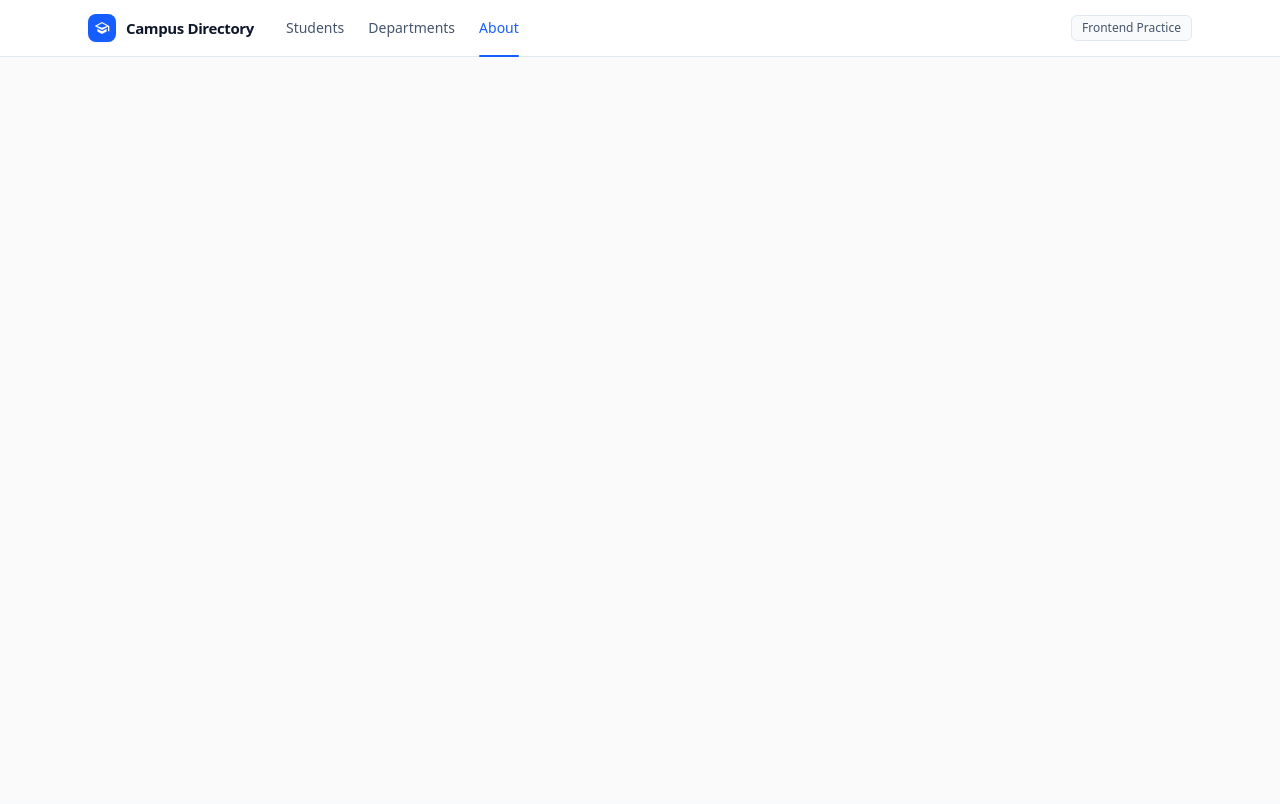
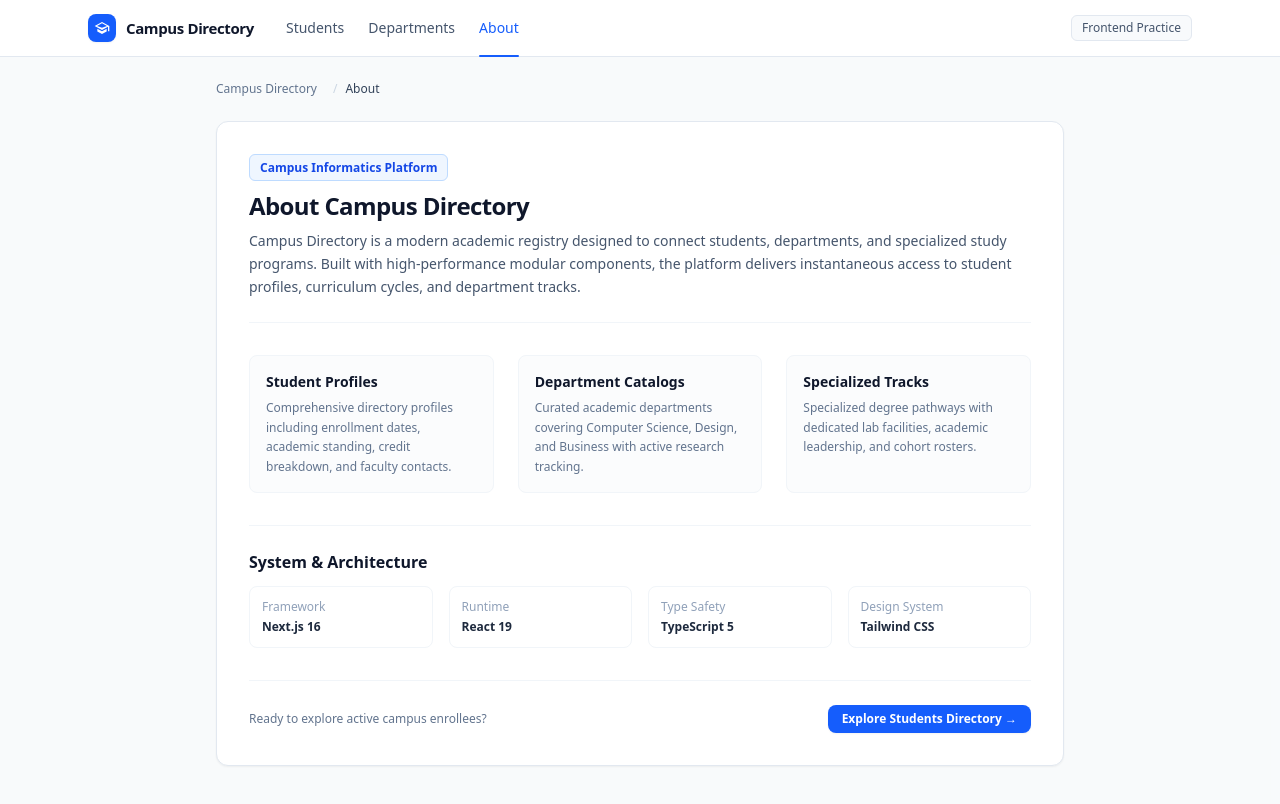
Before and after one commit to Jilanmansuri/student_directory_project, a Next.js app: page /about in a window 1280 px wide. Shown: the top 804 px of the page. Built offline with nearby package versions, Linux system fonts and the light colour scheme.

Commit message:
feat: add student and department directory pages with dynamic routing

```diff
--- a/src/app/about/page.tsx
+++ b/src/app/about/page.tsx
@@ -1,10 +1,109 @@
-export default function About() {
+import { Metadata } from "next";
+import Link from "next/link";
+import Breadcrumb from "@/components/Breadcrumb";
+
+export const metadata: Metadata = {
+  title: "About | Campus Directory",
+  description: "About the Campus Directory academic records and student registry platform.",
+};
+
+export default function AboutPage() {
+  const highlights = [
+    {
+      title: "Student Profiles",
+      description:
+        "Comprehensive directory profiles including enrollment dates, academic standing, credit breakdown, and faculty contacts.",
+    },
+    {
+      title: "Department Catalogs",
+      description:
+        "Curated academic departments covering Computer Science, Design, and Business with active research tracking.",
+    },
+    {
+      title: "Specialized Tracks",
+      description:
+        "Specialized degree pathways with dedicated lab facilities, academic leadership, and cohort rosters.",
+    },
+  ];
 
   return (
-    <div className="flex flex-col flex-1  bg-zinc-50 font-sans dark:bg-white">
+    <div className="flex-1 bg-slate-50/60 pb-16 pt-6">
+      <div className="mx-auto max-w-4xl px-6">
+        <div className="mb-6">
+          <Breadcrumb
+            items={[
+              { label: "Campus Directory", href: "/students" },
+              { label: "About" },
+            ]}
+          />
+        </div>
 
+        <div className="rounded-xl border border-slate-200 bg-white p-8 shadow-xs">
+          <div className="border-b border-slate-100 pb-6">
+            <span className="rounded-md border border-blue-200 bg-blue-50 px-2.5 py-1 text-xs font-semibold text-blue-700">
+              Campus Informatics Platform
+            </span>
+            <h1 className="mt-3 text-2xl font-bold tracking-tight text-slate-900">
+              About Campus Directory
+            </h1>
+            <p className="mt-2 text-sm text-slate-600 leading-relaxed">
+              Campus Directory is a modern academic registry designed to connect students,
+              departments, and specialized study programs. Built with high-performance
+              modular components, the platform delivers instantaneous access to student
+              profiles, curriculum cycles, and department tracks.
+            </p>
+          </div>
 
+          <div className="grid grid-cols-1 md:grid-cols-3 gap-6 py-8 border-b border-slate-100">
+            {highlights.map((item) => (
+              <div key={item.title} className="rounded-lg border border-slate-100 bg-slate-50/60 p-4">
+                <h3 className="text-sm font-semibold text-slate-900">
+                  {item.title}
+                </h3>
+                <p className="mt-1.5 text-xs text-slate-500 leading-relaxed">
+                  {item.description}
+                </p>
+              </div>
+            ))}
+          </div>
 
+          <div className="pt-6">
+            <h2 className="text-base font-bold text-slate-900">
+              System & Architecture
+            </h2>
+            <div className="mt-3 grid grid-cols-2 sm:grid-cols-4 gap-4 text-xs">
+              <div className="rounded-lg border border-slate-100 p-3">
+                <span className="text-slate-400 block font-medium">Framework</span>
+                <span className="mt-1 block font-semibold text-slate-800">Next.js 16</span>
+              </div>
+              <div className="rounded-lg border border-slate-100 p-3">
+                <span className="text-slate-400 block font-medium">Runtime</span>
+                <span className="mt-1 block font-semibold text-slate-800">React 19</span>
+              </div>
+              <div className="rounded-lg border border-slate-100 p-3">
+                <span className="text-slate-400 block font-medium">Type Safety</span>
+                <span className="mt-1 block font-semibold text-slate-800">TypeScript 5</span>
+              </div>
+              <div className="rounded-lg border border-slate-100 p-3">
+                <span className="text-slate-400 block font-medium">Design System</span>
+                <span className="mt-1 block font-semibold text-slate-800">Tailwind CSS</span>
+              </div>
+            </div>
+
+            <div className="mt-8 flex items-center justify-between border-t border-slate-100 pt-6">
+              <span className="text-xs text-slate-500">
+                Ready to explore active campus enrollees?
+              </span>
+              <Link
+                href="/students"
+                className="inline-flex items-center gap-1.5 rounded-lg bg-blue-600 px-3.5 py-1.5 text-xs font-semibold text-white shadow-xs hover:bg-blue-700 transition-colors"
+              >
+                Explore Students Directory &rarr;
+              </Link>
+            </div>
+          </div>
+        </div>
+      </div>
     </div>
   );
 }
```
